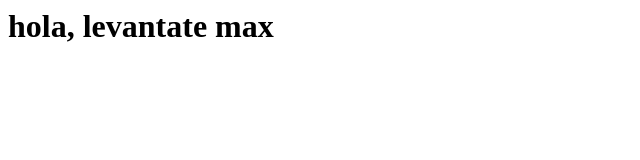
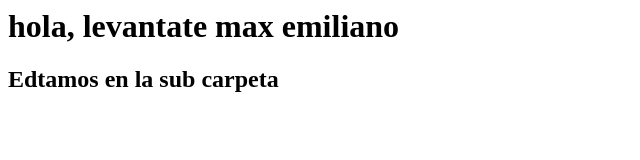
Before and after one commit to MaxEMorin/practica, a plain HTML site: page html/index.html in a window 1280 px wide. Shown: the whole page, without its empty margins (0-640 px from the left). Drawn offline with Linux system fonts and the light colour scheme.

Commit message:
nuevo sub

```diff
--- a/html/index.html
+++ b/html/index.html
@@ -2,8 +2,8 @@
 
 <body>
 
-<h1>hola, levantate max</h1>
-
+<h1>hola, levantate max emiliano</h1>
+<h2>Edtamos en la sub carpeta</h2>
 </body>
 
  </html>
```
